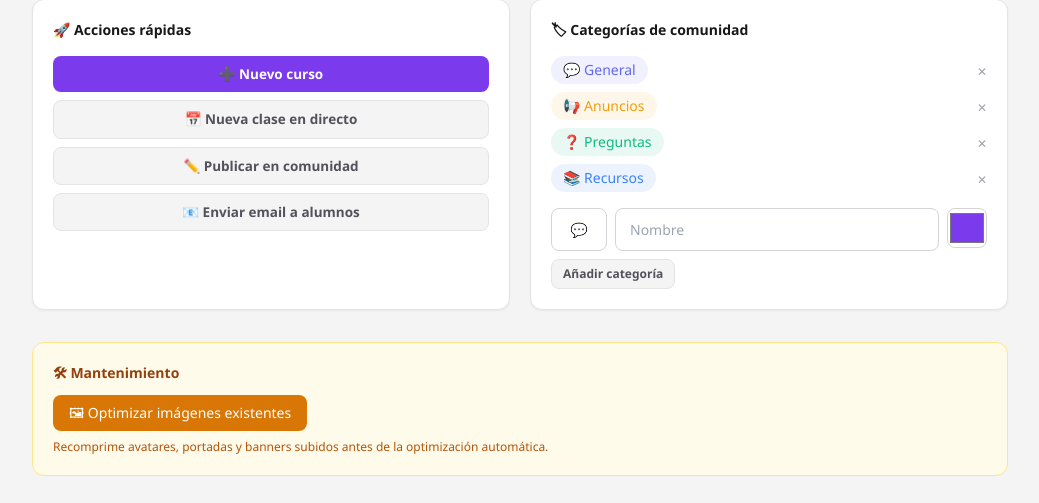
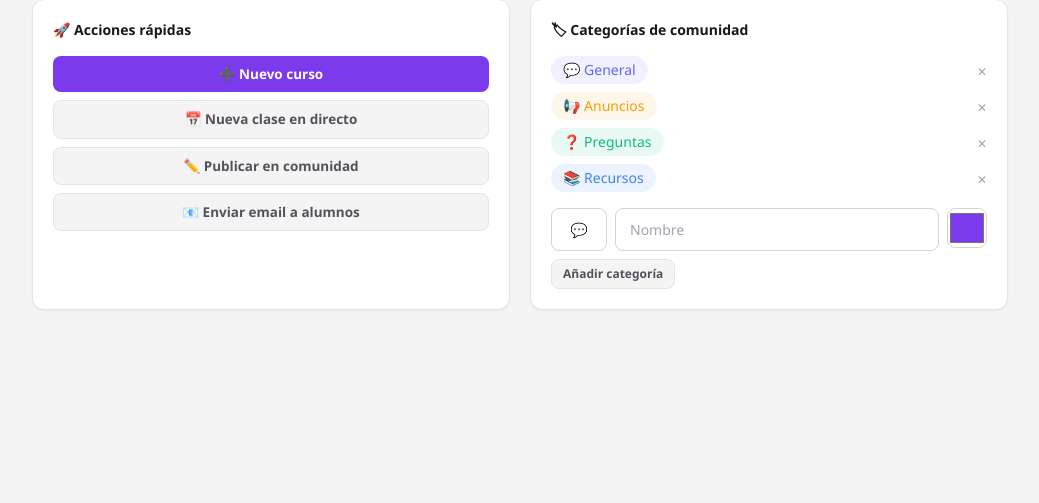
Before and after one commit to activehomees-png/miacademia, a Flask app: page /admin in a window 1280 px wide. Shown: the part 297-800 px from the top of the page, without its empty margins (120-1159 px from the left). Run offline with Flask 3, Linux system fonts and the light colour scheme; a user stored in the database is signed in; data comes from the database, SQL or seed files in the repository; data that the repository does not hold is empty.

Commit message:
Remove one-time image optimization button (no longer needed)

```diff
--- a/templates/admin/dashboard.html
+++ b/templates/admin/dashboard.html
@@ -58,14 +58,4 @@
   </div>
 </div>
 
-<!-- Herramientas de mantenimiento -->
-<div class="mt-6 bg-amber-50 border border-amber-200 rounded-xl p-5">
-  <h2 class="text-sm font-bold text-amber-800 mb-3">🛠 Mantenimiento</h2>
-  <a href="{{ url_for('admin_recompress_images') }}"
-     onclick="return confirm('¿Recomprimir todas las imágenes de la BD? Puede tardar unos segundos.')"
-     class="inline-flex items-center gap-1.5 px-4 py-2 rounded-lg bg-amber-600 hover:bg-amber-700 text-white text-sm font-medium transition">
-    🖼 Optimizar imágenes existentes
-  </a>
-  <p class="text-xs text-amber-700 mt-2">Recomprime avatares, portadas y banners subidos antes de la optimización automática.</p>
-</div>
 {% endblock %}
```
